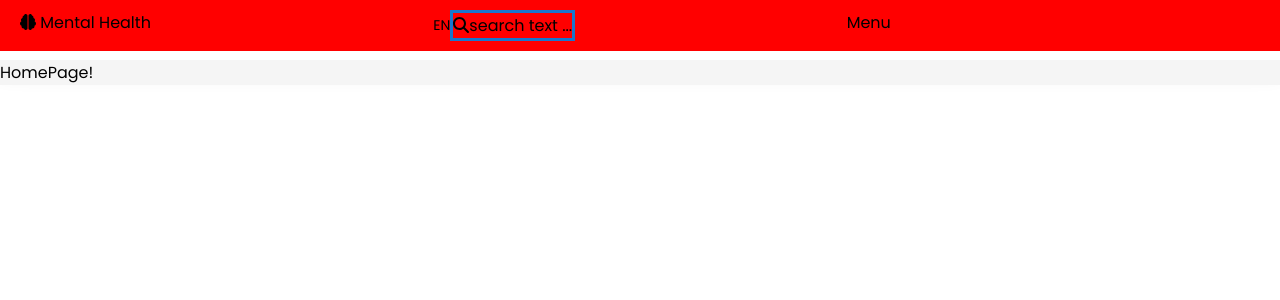
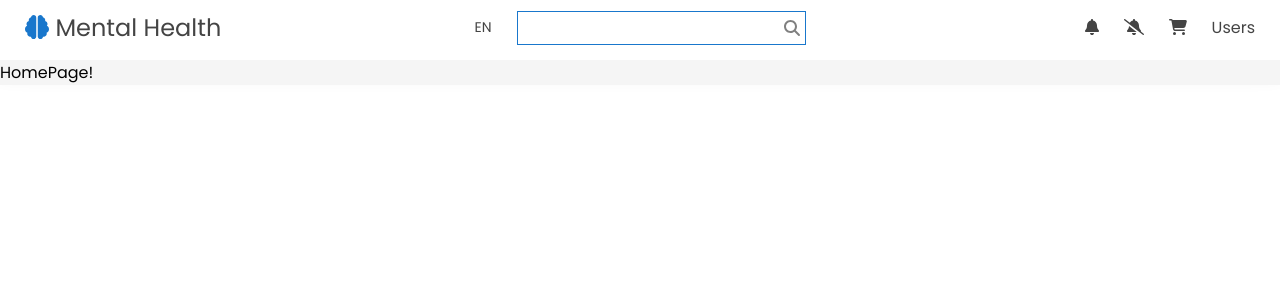
Before and after one commit to popehiflo/stay-sane-frontend, a React (Create React App) app: page / in a window 1280 px wide. Shown: the top 300 px of the page. Built offline with nearby package versions, Linux system fonts and the light colour scheme.

Commit message:
feat: header component v1

```diff
--- a/src/components/Header.jsx
+++ b/src/components/Header.jsx
@@ -1,7 +1,13 @@
 import React from 'react';
 import styledComponents from 'styled-components';
 import { FontAwesomeIcon } from '@fortawesome/react-fontawesome';
-import { faBrain, faMagnifyingGlass } from '@fortawesome/free-solid-svg-icons';
+import {
+  faBrain,
+  faMagnifyingGlass,
+  faBell,
+  faBellSlash,
+  faCartShopping,
+} from '@fortawesome/free-solid-svg-icons';
 
 const HeaderWrapper = styledComponents.header`
   height: 60px;
@@ -9,51 +15,87 @@ const HeaderWrapper = styledComponents.header`
 `;
 
 const HeaderContent = styledComponents.div`
-  background-color: red;
-  padding: 10px 20px;
+  //background-color: red;
+  padding: 10px 25px;
   display: flex;
+  align-items: center;
   justify-content: space-between;
+  color: var(--black);
 `;
 
 const HeaderLogo = styledComponents.div`
   flex: 1;
+`;
+const Logo = styledComponents.h2`
+  font-weight: normal;
+  width: max-content;
 `;
 
 const HeaderSearch = styledComponents.div`
   flex: 1;
   display: flex;
   align-items: center;
+  justify-content: center;
 `;
 const Internationalization = styledComponents.span`
   font-size: 14px;
   cursor: pointer;
 `;
-const Search = styledComponents.div`
-  // border: 1px solid lightgray;
-  border: var(--border);
+const SearchContent = styledComponents.div`
+  // border: 0.5px solid lightgray;
+  border: var(--light-border);
+  display: flex;
   align-items: center;
+  margin-left: 25px;
+  padding: 5px;
+`;
+const InputSearch = styledComponents.input`
+  border: none;
 `;
 
 const HeaderMenu = styledComponents.div`
   flex: 1;
+  display: flex;
+  align-items: center;
+  justify-content: flex-end;
+`;
+const MenuItem = styledComponents.div`
+  font-size: 16px;
+  cursor: pointer;
+  margin-left: 25px;
 `;
 
 const Header = () => (
   <HeaderWrapper>
     <HeaderContent>
       <HeaderLogo>
-        <FontAwesomeIcon icon={faBrain} />
-        {' '}
-        Mental Health
+        <Logo>
+          <FontAwesomeIcon icon={faBrain} style={{ color: '#1977cc' }} />
+          {' '}
+          Mental Health
+        </Logo>
       </HeaderLogo>
       <HeaderSearch>
         <Internationalization>EN</Internationalization>
-        <Search>
-          <FontAwesomeIcon icon={faMagnifyingGlass} />
-          search text ...
-        </Search>
+        <SearchContent>
+          <InputSearch />
+          <FontAwesomeIcon icon={faMagnifyingGlass} style={{ color: 'gray', fontSize: 16 }} />
+        </SearchContent>
       </HeaderSearch>
-      <HeaderMenu>Menu</HeaderMenu>
+      <HeaderMenu>
+        <MenuItem>
+          <FontAwesomeIcon icon={faBell} />
+        </MenuItem>
+        <MenuItem>
+          <FontAwesomeIcon icon={faBellSlash} />
+        </MenuItem>
+        <MenuItem>
+          <FontAwesomeIcon icon={faCartShopping} />
+        </MenuItem>
+        <MenuItem>
+          Users
+        </MenuItem>
+      </HeaderMenu>
     </HeaderContent>
   </HeaderWrapper>
 );
--- a/src/index.css
+++ b/src/index.css
@@ -6,7 +6,9 @@
   --light-color: #777;
   --box-shadow: 0.5rem 0.5rem 0 rgba(25, 119, 204, 0.2);
   --text-shadow: 0.4rem 0.4rem 0 rgba(0, 0, 0, 0.2);
-  --border: 0.2rem solid var(--blue);
+  --light-border: 1px solid var(--blue);
+  /* --border: 0.2rem solid var(--blue); */
+  --border: 3px solid var(--blue);
 }
 
 * {
```
